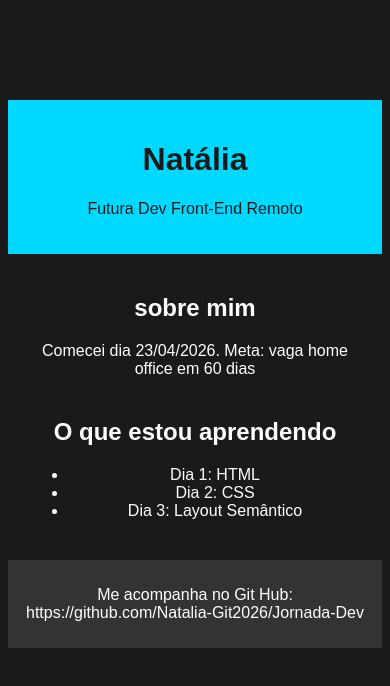
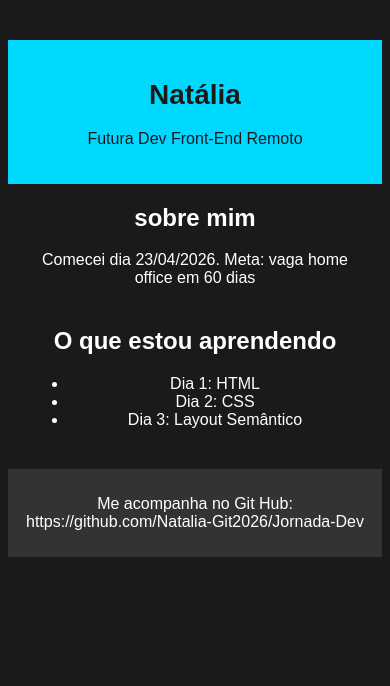
Before and after one commit to Natalia-Git2026/Jornada-Dev, a plain HTML site: page index.html in a window 390 px wide. Drawn offline with Linux system fonts and the light colour scheme.

Commit message:
Deixando responsivo

```diff
--- a/style.css
+++ b/style.css
@@ -26,3 +26,17 @@ footer{
     background-color: #333;
     padding: 10px;
 }
+
+@media (max-width: 600px){
+    body{
+        margin-top: 40px;
+    }
+
+    h1{
+        font-size: 28px;
+    }
+
+    main{
+        margin: 20px auto;
+    }
+}
```
